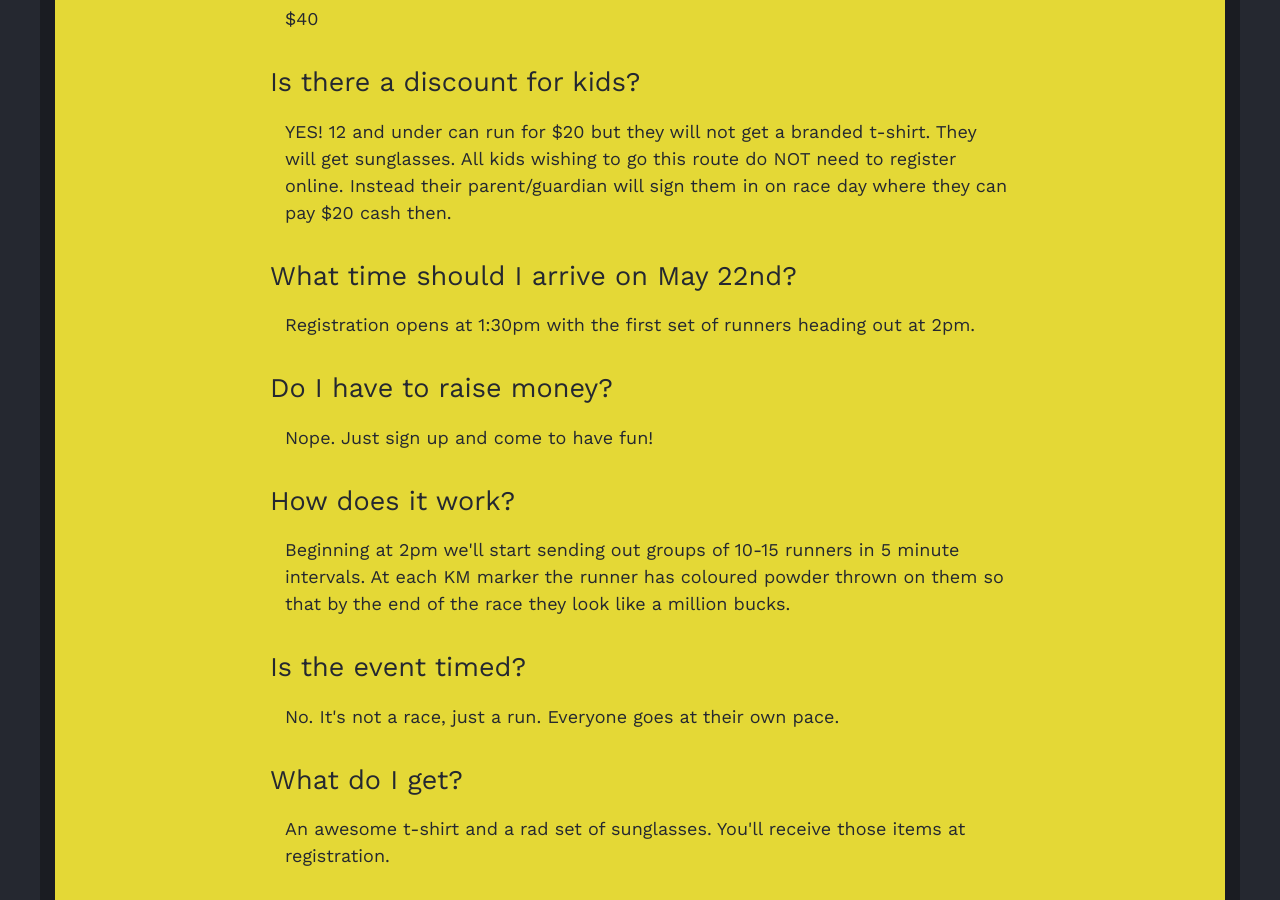
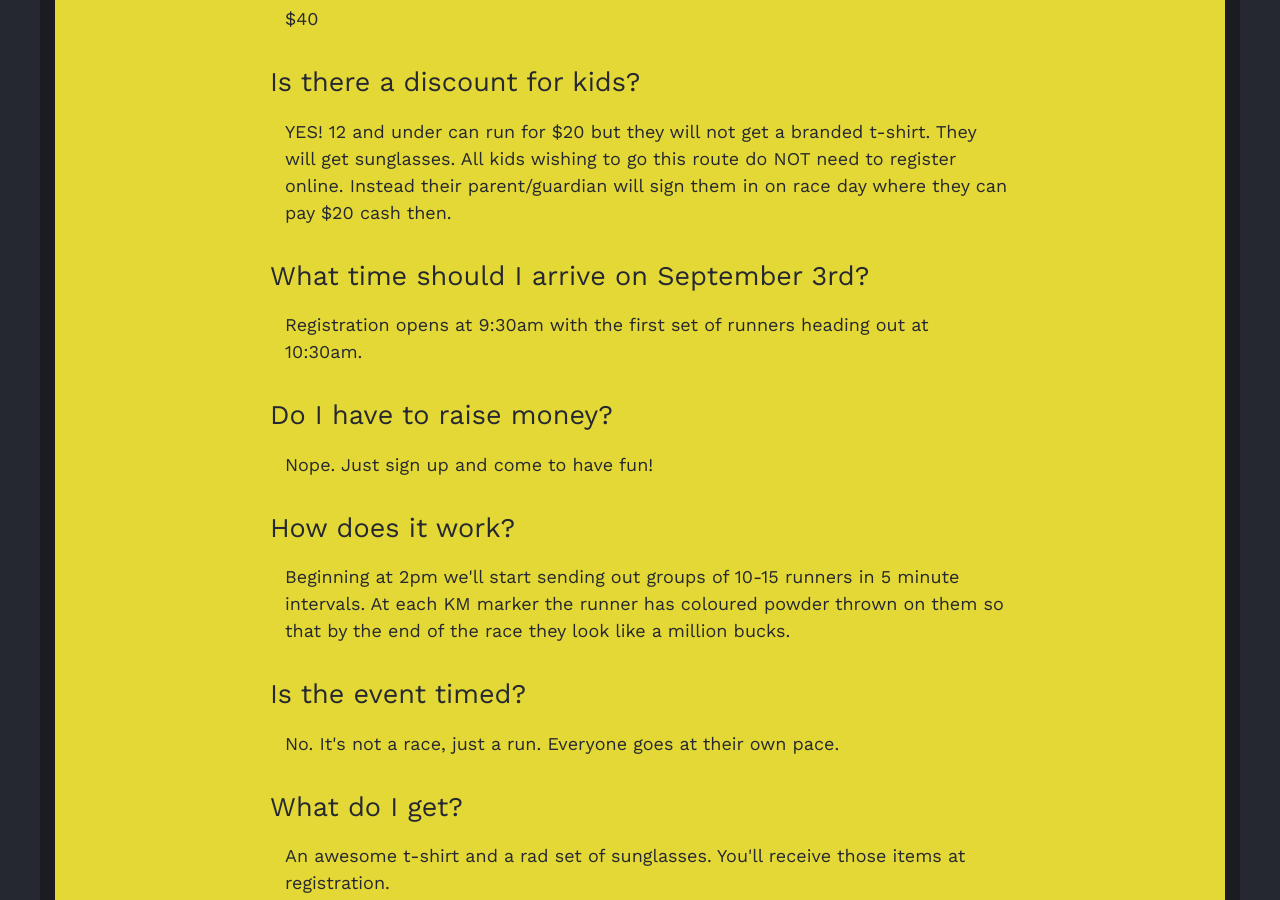
Before and after one commit to storyboardinc/exploding-colour, a Jekyll site: the page built from index.html, in a window 1280 px wide and 900 px high, scrolled down 2448 px. Built offline with Jekyll 4.4.1, drawn with Linux system fonts in a browser that asks for light colours; some of the changed text lies outside the part shown.

Commit message:
open sarnia registration

```diff
--- a/_includes/footer.html
+++ b/_includes/footer.html
@@ -29,8 +29,8 @@
       <h2>Is there a discount for kids?</h2>
       <p>YES! 12 and under can run for $20 but they will not get a branded t-shirt. They will get sunglasses. All kids wishing to go this route do NOT need to register online. Instead their parent/guardian will sign them in on race day where they can pay $20 cash then.</p>
 
-      <h2>What time should I arrive on May 22nd?</h2>
-      <p>Registration opens at 1:30pm with the first set of runners heading out at 2pm.</p>
+      <h2>What time should I arrive on September 3rd?</h2>
+      <p>Registration opens at 9:30am with the first set of runners heading out at 10:30am.</p>
 
       <h2>Do I have to raise money?</h2>
       <p>Nope. Just sign up and come to have fun!</p>
--- a/_layouts/default.html
+++ b/_layouts/default.html
@@ -12,24 +12,14 @@
       <div class="upcoming clearfix">
         <h2>— Upcoming Runs —</h2>
 
-        <div class="col-half">
-          <div class="racebox racebox-1">
-            <h3>Huntsville, ON</h3>
-            <a href="https://goo.gl/maps/9SCNL4D516y" target="_blank">At Muskoka Bible Centre</a>
-            <div class="date">May 22, 2016</div>
-            <div class="btn btn-soon" href="https://register.explodingcolour.com/register">Online Registration Closed</div>
-            <div class="faq-link"><a href="#faq">FAQ's</a></div>
-          </div>
+        <div class="racebox racebox-1">
+          <h3>Sarnia, ON</h3>
+          <a href="https://goo.gl/maps/HyGSWrBD6992" target="_blank">At Canatara Park</a>
+          <div class="date">September 3, 2016</div>
+           <a class="btn" href="https://register.explodingcolour.com/register">Register Now</a>
+          <div class="faq-link"><a href="#faq">FAQ's</a></div>
         </div>
 
-        <div class="col-half">
-          <div class="racebox racebox-2">
-            <h3>Sarnia, ON</h3>
-            <a href="https://goo.gl/maps/HyGSWrBD6992" target="_blank">At Canatara Park</a>
-            <div class="date">September 3, 2016</div>
-            <div class="btn btn-soon">Registration Opening Soon</div>
-          </div>
-        </div>
 
       </div>
 
```
